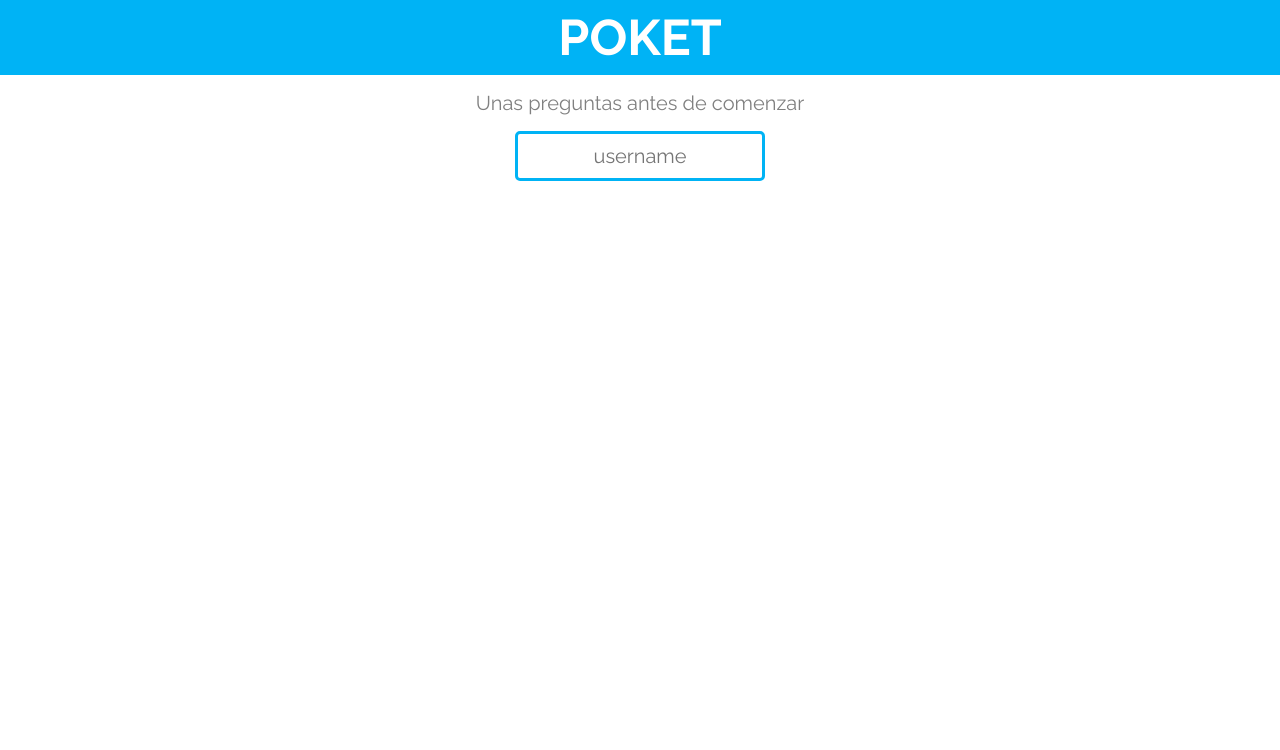
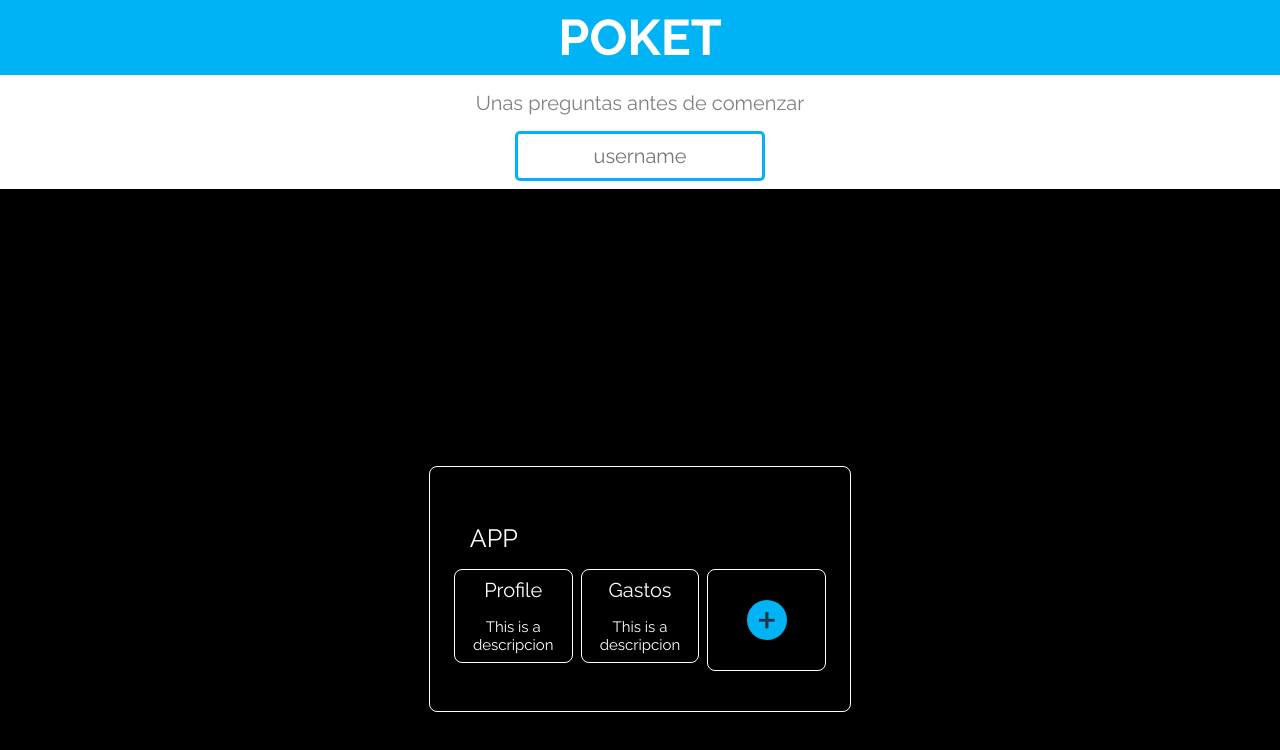
Before and after one commit to motkvil/Poket, a React (Vite) app: page / in a window 1280 px wide. Shown: the top 750 px of the page. Built offline with nearby package versions, Linux system fonts and the light colour scheme.

Commit message:
index update

```diff
--- a/src/App.jsx
+++ b/src/App.jsx
@@ -1,21 +1,27 @@
 
 import { useEffect, useState } from 'react';
 import './App.css'
-import { Box } from '@mui/material';
+import { Box, Grid } from '@mui/material';
 import Form from './assets/form';
 import AsyncStorage from '@react-native-async-storage/async-storage';
 import IndexPage from './assets';
 import Theme from './theme';
+import Auth from './assets/auth';
 
 
 function App() {
 
   const [storage, setStorage] = useState();
   const [user, setUser] = useState()
+  const [status, setStatus] = useState(false)
+  const [segments, setSegments] = useState([
+    {title: 'Profile', description:'This is a descripcion'},
+    {title: 'Gastos', description:'This is a descripcion'}
+  ])
 
-  const storageUser = AsyncStorage.getItem('user')
 
   useEffect(()=>{
+    const storageUser = AsyncStorage.getItem('user')
     storageUser.then((data)=>{
       // console.log('localUser',JSON.parse(data))
       if(data){
@@ -27,7 +33,21 @@ function App() {
         setStorage(false)
       }
     })
-  },[])
+
+
+  },[segments])
+
+
+  const addSegment = () => {
+
+
+
+    setSegments([...segments, {
+      title: 'New Segment',
+      description: 'This is a description'
+    }])
+
+  }
 
 
 
@@ -36,42 +56,48 @@ function App() {
   return (
     <Box boxSizing={'border-box'}>
 
+      <Auth/>
 
       <Box
-        display={'frex'}
-        justifyContent={'center'}
-        alignItems={'center'}
-        flexDirection={'column'}
+        bgcolor={'black'} height={'100vh'} display={'flex'} justifyContent={'center'} alignItems={'center'} flexWrap={'wrap'}
+        p={3} boxSizing={'border-box'} overflow={'auto'}
       >
+        <Box border={1} borderColor={'white'} borderRadius={2} p={3} pt={5} pb={5}>
+          <Box color={'white'} p={2} fontSize={25}>APP</Box>
+          <Grid container spacing={1}>
+            {segments.map((e,i)=>(
+              <Grid item xs={4} key={i}>
+                <Box display={'flex'} justifyContent={'center'} alignItems={'center'} color={'white'}>
+                  <Box border={1} borderRadius={2}>
+                    <Box p={1} textAlign={'center'} fontSize={20}>
+                      {e.title}
+                    </Box>
 
-        <Box>
-
-          <Box display={'flex'} justifyContent={'center'} >
-
-            {storage===false?<Box
-              fontSize={50} textAlign={'center'} padding={1}
-              className={'title'} boxSizing={'border-box'}
-              bgcolor={Theme.primary} color={'white'} mb={1} width={'100vw'}
-            >
-              <strong>POKET</strong>
-            </Box>:undefined}
-
-          </Box>
-
-          <Box>
-            {storage?undefined:<Form storage={storage}/>}
-          </Box>
-
+                    <Box fontSize={15} p={1} display={'flex'} alignItems={'center'} justifyContent={'center'} textAlign={'center'}>
+                      {e.description}
+                    </Box>
+                  </Box>
+                </Box>
+              </Grid>
+            ))}
+            <Grid item xs={4}>
+              <Box display={'flex'} justifyContent={'center'} alignItems={'center'} height={100}
+                border={1} borderRadius={2} borderColor={'white'} style={{cursor:'pointer'}}
+                onClick={()=>addSegment()}
+              >
+                <Box borderRadius={'50%'} width={40} height={40} bgcolor={Theme.primary} fontSize={50}
+                  display={'flex'} justifyContent={'center'} alignItems={'center'}
+                >+</Box>
+              </Box>
+            </Grid>
+          </Grid>
         </Box>
-
 
       </Box>
 
       <Box>
-        {storage?<IndexPage/>:undefined}
+        {storage && status==='myPoket'?<IndexPage/>:undefined}
       </Box>
-
-
 
     </Box>
   )
--- /dev/null
+++ b/src/assets/auth.jsx
@@ -0,0 +1,68 @@
+
+import { useEffect, useState } from 'react';
+import '../App.css'
+import { Box } from '@mui/material';
+import Form from './form';
+import AsyncStorage from '@react-native-async-storage/async-storage';
+
+import Theme from '../theme';
+
+
+
+function Auth(props) {
+
+  const [storage, setStorage] = useState();
+  const [user, setUser] = useState()
+
+  const storageUser = AsyncStorage.getItem('user')
+
+  useEffect(()=>{
+    storageUser.then((data)=>{
+      // console.log('localUser',JSON.parse(data))
+      if(data){
+        console.log('Hay un usuario')
+        setStorage(true)
+        setUser(JSON.parse(data))
+      } else {
+        console.log('No hay usuario')
+        setStorage(false)
+      }
+    })
+  },[])
+
+  return(
+
+      <Box
+        display={'frex'}
+        justifyContent={'center'}
+        alignItems={'center'}
+        flexDirection={'column'}
+      >
+
+        <Box>
+
+          <Box display={'flex'} justifyContent={'center'} >
+
+            {storage===false?<Box
+              fontSize={50} textAlign={'center'} padding={1}
+              className={'title'} boxSizing={'border-box'}
+              bgcolor={Theme.primary} color={'white'} mb={1} width={'100vw'}
+            >
+              <strong>POKET</strong>
+            </Box>:undefined}
+
+          </Box>
+
+          <Box>
+            {storage?undefined:<Form storage={storage}/>}
+          </Box>
+
+        </Box>
+
+
+      </Box>
+
+  )
+}
+
+export default Auth
--- a/src/assets/bar.jsx
+++ b/src/assets/bar.jsx
@@ -28,7 +28,7 @@ function Bar(props){
 
 
   return(
-    <Box>
+    <Box position={'fixed'} width={'100%'} top={0}>
 
       <Box
         bgcolor={Theme.primary} boxSizing={'content-box'}
--- a/src/assets/index.jsx
+++ b/src/assets/index.jsx
@@ -119,7 +119,7 @@ function IndexPage(props) {
 
       {
         itemIsActive?undefined:
-        <Box p={1} borderRadius={2} fontSize={30} color={Theme.primary} textAlign={'left'} >
+        <Box p={1} mt={7} borderRadius={2} fontSize={30} color={Theme.primary} textAlign={'left'} >
           <p>¡<strong>Bienvenido</strong> a tu App de finanzas personales!</p>
         </Box>
       }
--- a/src/assets/mainComponent.jsx
+++ b/src/assets/mainComponent.jsx
@@ -55,7 +55,7 @@ function MainComponent (props) {
 
   return (
     <Box
-      p={1}
+      p={1} pb={4}
     >
 
       <Grid container spacing={2}>
```
Also changed, not shown: src/pages/myPoket.jsx (added, +52 -0 lines).
